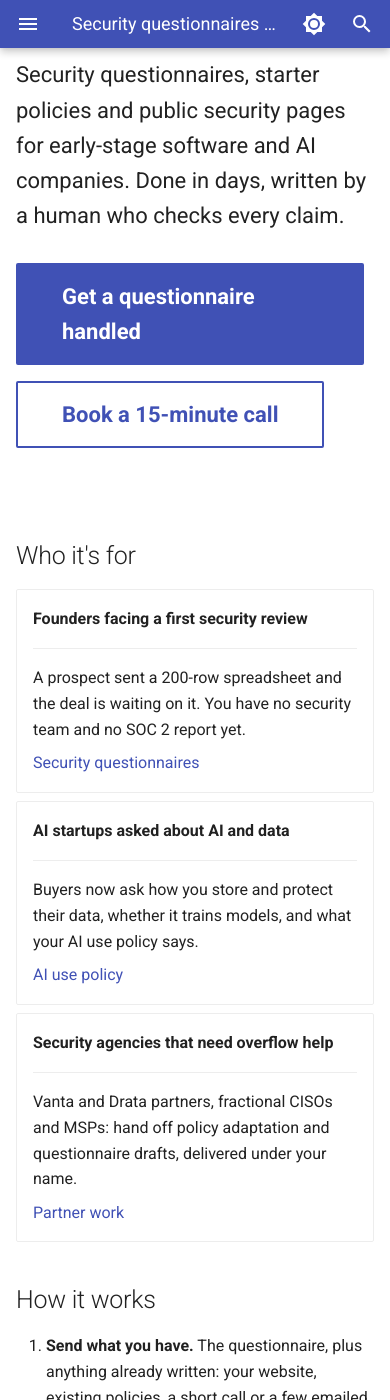
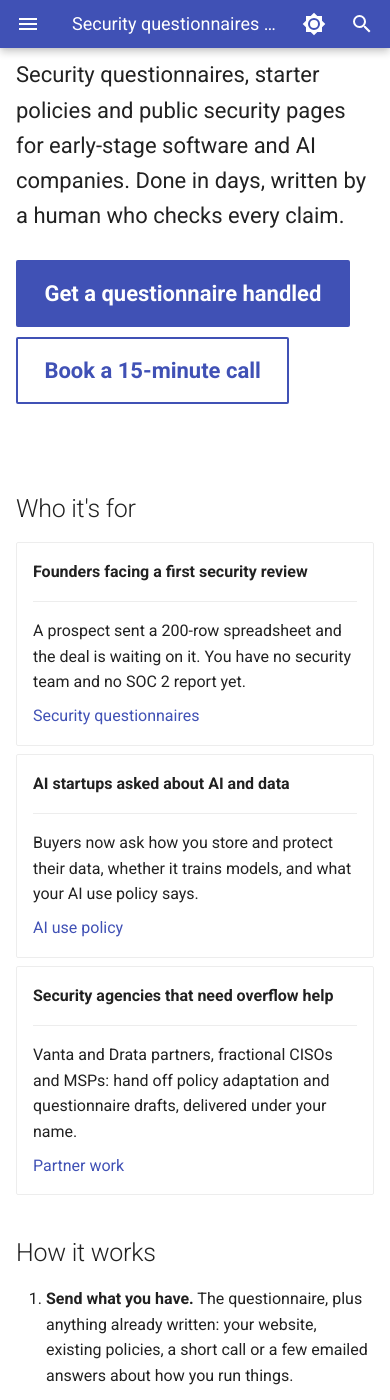
Before and after one commit to JohnsonTechnicalSystems/johnsotechnicalsystems-portfolio, an MkDocs documentation site: the page built from docs/index.md, in a window 390 px wide and 1400 px high, scrolled down 215 px. Built offline with MkDocs 1.6.1 and Material for MkDocs 9.7.7, drawn with Linux system fonts in a browser that asks for light colours; comment, search, counter and statistics services are not loaded.

Commit message:
Refine button spacing, keyboard focus and print styles
Stacked buttons touched on phones, the hero button wrapped onto two lines, and printed pages included the site header and footer.

Co-Authored-By: Claude Fable 5.2 <noreply@anthropic.com>

```diff
--- a/docs/stylesheets/extra.css
+++ b/docs/stylesheets/extra.css
@@ -17,4 +17,26 @@
 }
 @media screen and (max-width: 600px) {
   .jts-hero h1 { font-size: 1.7rem; }
+  .jts-hero .md-button { padding-left: 1.2em; padding-right: 1.2em; }
 }
+
+/* Buttons: keep a gap when two buttons sit side by side or wrap onto two lines */
+.md-typeset .md-button {
+  margin: 0.25rem 0.5rem 0.25rem 0;
+}
+
+/* Keyboard focus: a clearly visible outline on links and buttons */
+.md-typeset a:focus-visible,
+.md-typeset .md-button:focus-visible {
+  outline: 2px solid var(--md-accent-fg-color);
+  outline-offset: 2px;
+  border-radius: 2px;
+}
+.md-typeset .md-button:focus-visible {
+  border-radius: 1.2rem;
+}
+
+/* Print: hide site chrome so a page prints as a clean document */
+@media print {
+  .md-header, .md-tabs, .md-sidebar, .md-footer, .md-top { display: none !important; }
+}
```
